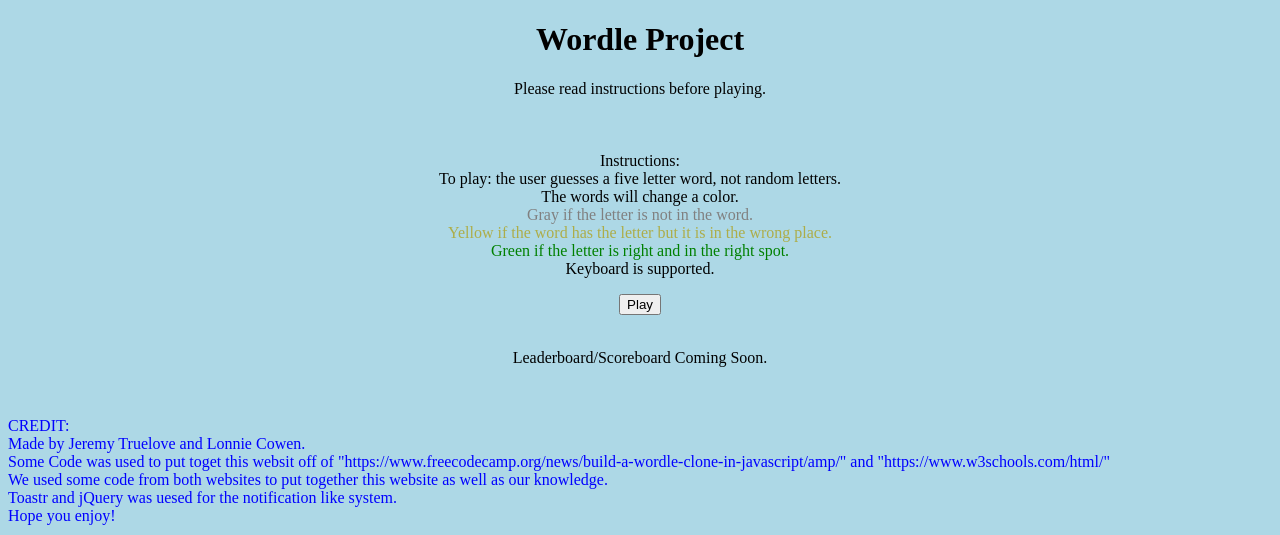
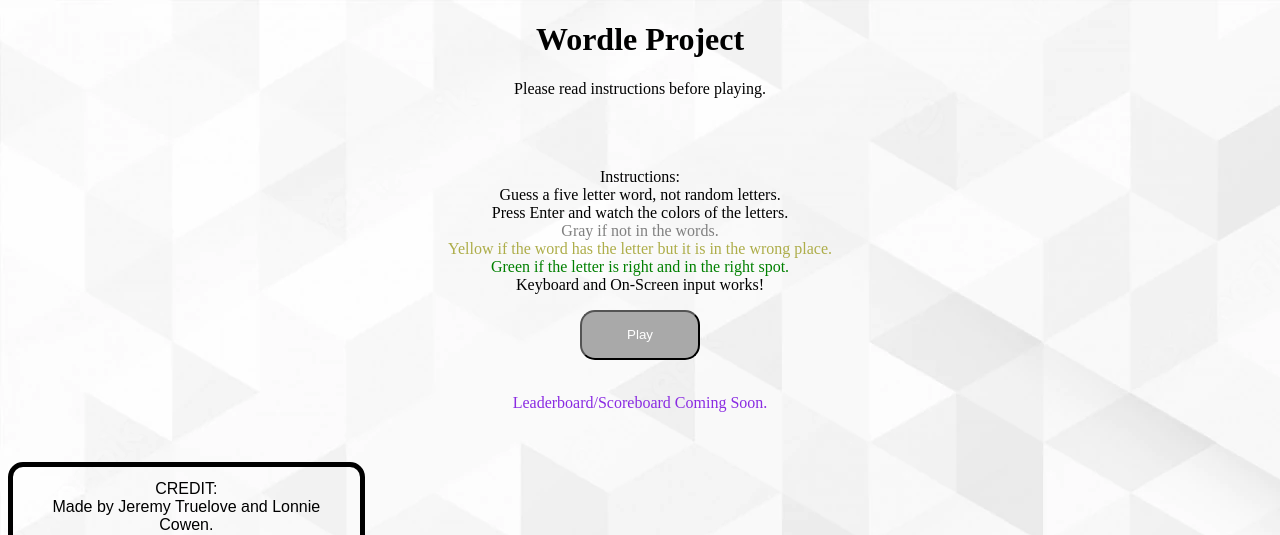
Before and after one commit to jeremtrue/FBLA-Project-2022, a plain HTML site: page index.html in a window 1280 px wide. Shown: the top 535 px of the page. Drawn offline with Linux system fonts and the light colour scheme.

Commit message:
background revamp

```diff
--- a/index.html
+++ b/index.html
@@ -1,5 +1,7 @@
 <!DOCTYPE html>
 <html lang="en">
+<link rel="stylesheet" href="style.css">
+<body background="pic/background2.png">
 <head>
     <title>
         Wordle Unleashed
@@ -8,7 +10,7 @@
 <!--setting tab title -->
 <body bgcolor="lightblue">
     <h1>
-        <center>
+        <center style="color: black;">
             Wordle Project
         </center>
     </h1>
@@ -32,13 +34,15 @@ instructgr {
 }
 </style>
 <!--css style tag-->
+<p>
 Instructions:<br>
-To play: the user guesses a five letter word, not random letters. <br>
-The words will change a color.<br>
-<instructgr>Gray if the letter is not in the word.</instructgr><br>
+Guess a five letter word, not random letters.<br>
+Press Enter and watch the colors of the letters.<br>
+<instructgr>Gray if not in the words.</instructgr><br>
 <instructy>Yellow if the word has the letter but it is in the wrong place.</instructy><br>
 <instructg>Green if the letter is right and in the right spot.</instructg><br>
-Keyboard is supported.<br>
+Keyboard and On-Screen input works!<br>
+</p>
 <!-- Instructions-->
 
         </center>
@@ -47,35 +51,32 @@ Keyboard is supported.<br>
 <body>
     <center>
         <a href="main1.html">
-            <button>Play</button>
+            <button style="color:rgb(255, 255, 255); background-color: darkgray; height: 50px; width: 120px; border-radius: 15px;">Play</button>
         </a>
     </center>
 <!--The Play Button-->
 <br>
-
-<p>
-    <center>
+<center>
+<p style="color: blueviolet;">
         Leaderboard/Scoreboard Coming Soon.
-    </center>
 </p>
+</center>
 <!--hyperlinkFuture Learderboard/Scoreboard-->
 <br>
 
-<p style="color:blue">
+<p style="border: 5px solid; padding: 10pt; width: 320px; text-align: center; font-family: Arial, Helvetica, sans-serif; border-radius: 15px;">
     CREDIT: <br>
     Made by Jeremy Truelove and Lonnie Cowen.<br>
-    Some Code was used to put toget this websit off of "https://www.freecodecamp.org/news/build-a-wordle-clone-in-javascript/amp/" and "https://www.w3schools.com/html/" <br>
+    Some Code was used to put toget this website off of "https://www.freecodecamp.org/news/build-a-wordle-clone-in-javascript/amp/" and "https://www.w3schools.com/html/" <br>
     We used some code from both websites to put together this website as well as our knowledge. <br>
     Toastr and jQuery was uesed for the notification like system.<br>
     Hope you enjoy!
 </p>
 <!--The credits-->
 <div>
-    <center>
         <a href="https://www.fbla-pbl.org/" target="_blank">
         <img src="pic/fbla logo.png" alt="FBLA Logo">
         </a>
-    </center>
 </div>
 <!--Hyperlink To FBLA Web/adding this to hope for vercell to deploy-->
 </html>
```
Also changed, not shown: script.js (+0 -20 lines), pic/background2.png (added).
